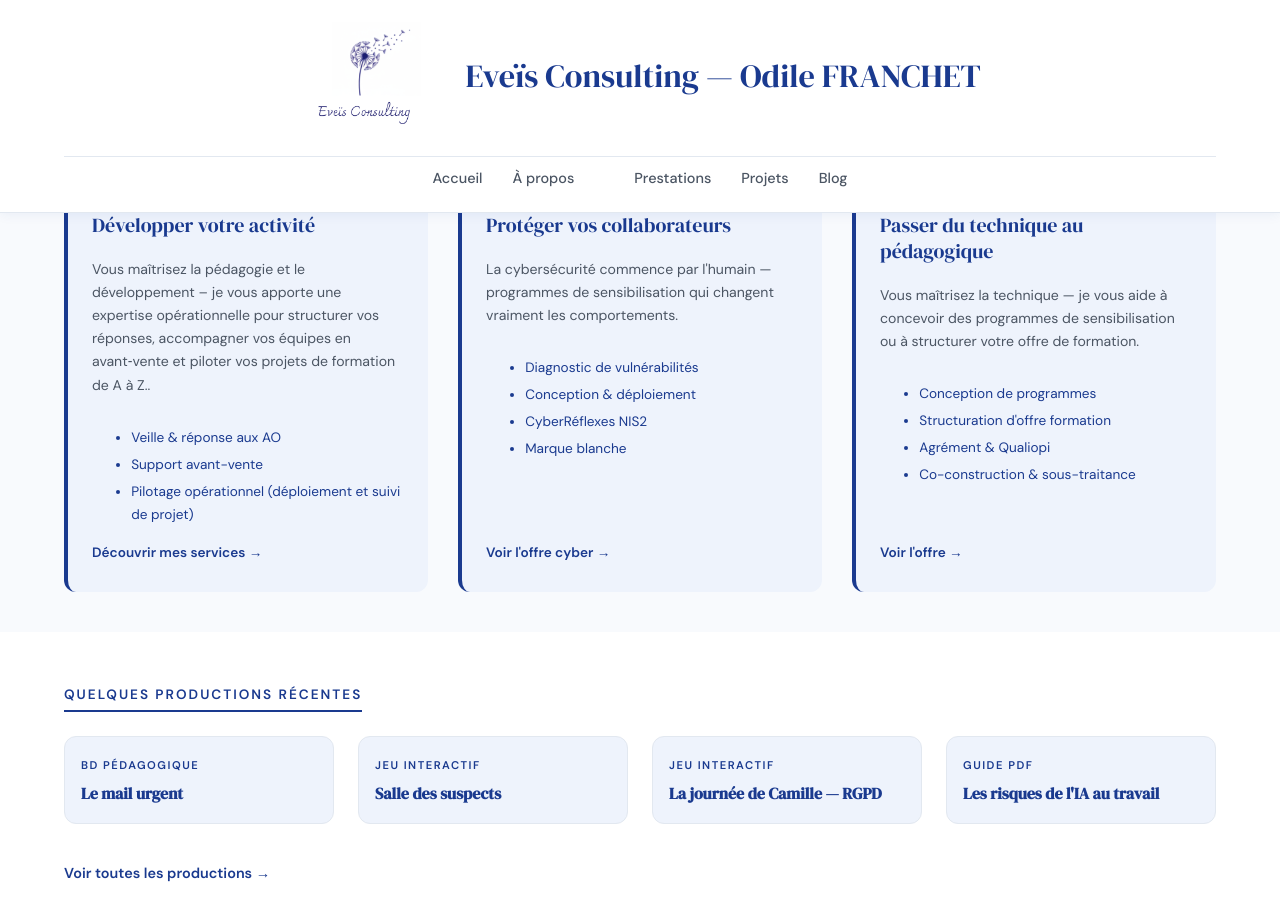
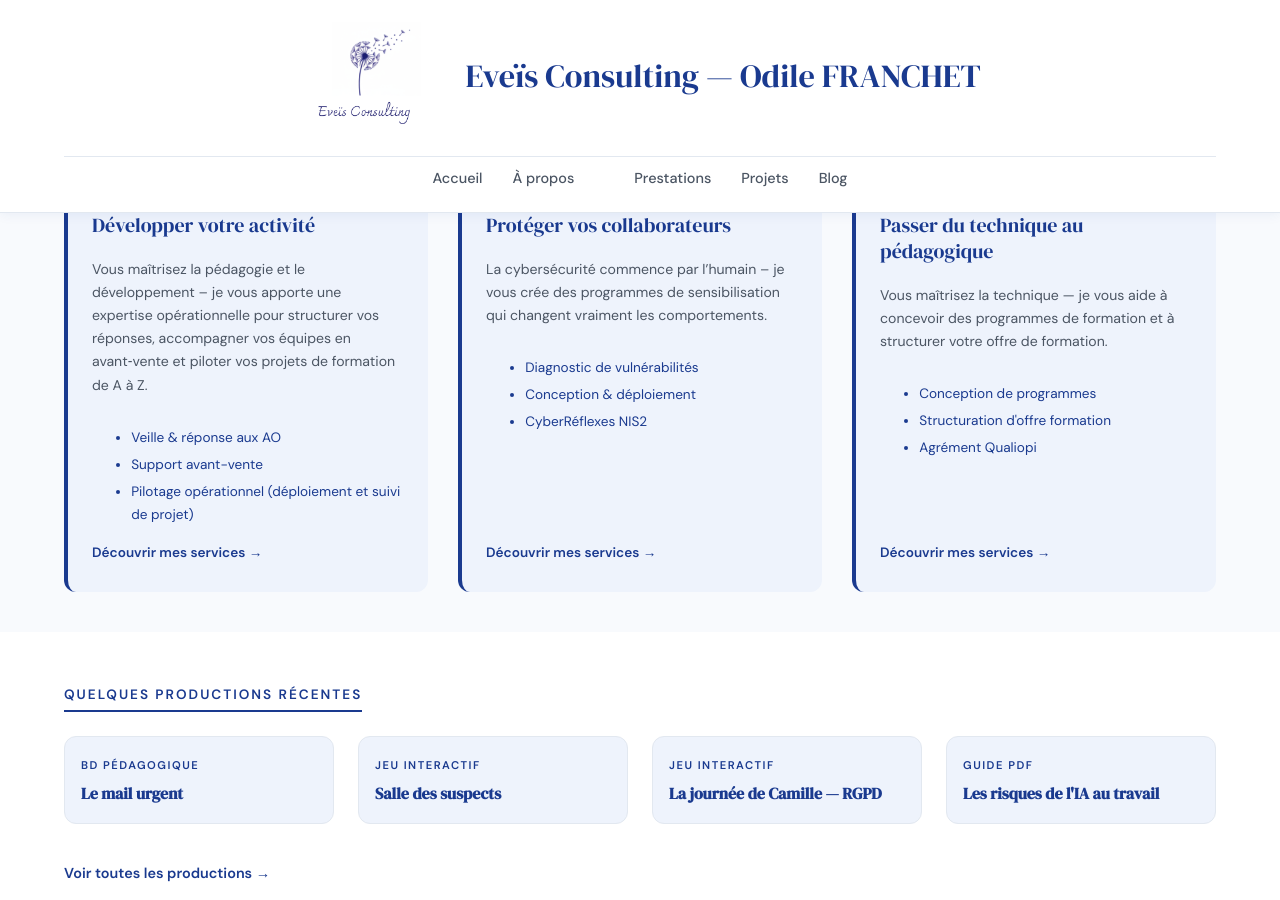
Before and after one commit to ofranchet73/eveis-consulting, a Jekyll site: the page built from index.html, in a window 1280 px wide and 900 px high, scrolled down 392 px. Built offline with Jekyll 4.4.1, drawn with Linux system fonts in a browser that asks for light colours.

Commit message:
Update index.html

```diff
--- a/index.html
+++ b/index.html
@@ -16,7 +16,7 @@ layout: default
     <div class="home-porte">
       <div class="home-porte-tag">ORGANISMES DE FORMATION</div>
       <h2 class="home-porte-titre">Développer votre activité</h2>
-      <p class="home-porte-desc">Vous maîtrisez la pédagogie et le développement – je vous apporte une expertise opérationnelle pour structurer vos réponses, accompagner vos équipes en avant‑vente et piloter vos projets de formation de A à Z..</p>
+      <p class="home-porte-desc">Vous maîtrisez la pédagogie et le développement – je vous apporte une expertise opérationnelle pour structurer vos réponses, accompagner vos équipes en avant‑vente et piloter vos projets de formation de A à Z.</p>
       <ul>
         <li>Veille & réponse aux AO</li>
         <li>Support avant-vente</li>
@@ -28,27 +28,25 @@ layout: default
     <div class="home-porte">
       <div class="home-porte-tag">ENTREPRISES</div>
       <h2 class="home-porte-titre">Protéger vos collaborateurs</h2>
-      <p class="home-porte-desc">La cybersécurité commence par l'humain — programmes de sensibilisation qui changent vraiment les comportements.</p>
+      <p class="home-porte-desc">La cybersécurité commence par l’humain – je vous crée des programmes de sensibilisation qui changent vraiment les comportements.</p>
       <ul>
         <li>Diagnostic de vulnérabilités</li>
         <li>Conception & déploiement</li>
         <li>CyberRéflexes NIS2</li>
-        <li>Marque blanche</li>
       </ul>
-      <a href="/cyber.html" class="home-porte-lien">Voir l'offre cyber →</a>
+      <a href="/cyber.html" class="home-porte-lien">Découvrir mes services →</a>
     </div>
     <!-- Carte 3 -->
     <div class="home-porte">
       <div class="home-porte-tag">ACTEURS DE LA CYBER</div>
       <h2 class="home-porte-titre">Passer du technique au pédagogique</h2>
-      <p class="home-porte-desc">Vous maîtrisez la technique — je vous aide à concevoir des programmes de sensibilisation ou à structurer votre offre de formation.</p>
+      <p class="home-porte-desc">Vous maîtrisez la technique — je vous aide à concevoir des programmes de formation et à structurer votre offre de formation.</p>
       <ul>
         <li>Conception de programmes</li>
         <li>Structuration d'offre formation</li>
-        <li>Agrément & Qualiopi</li>
-        <li>Co-construction & sous-traitance</li>
+        <li>Agrément Qualiopi</li>
       </ul>
-      <a href="/acteurs.html" class="home-porte-lien">Voir l'offre →</a>
+      <a href="/acteurs.html" class="home-porte-lien">Découvrir mes services →</a>
     </div>
   </div>
 </div>
```
